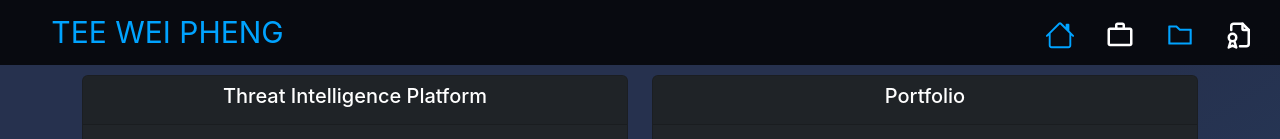
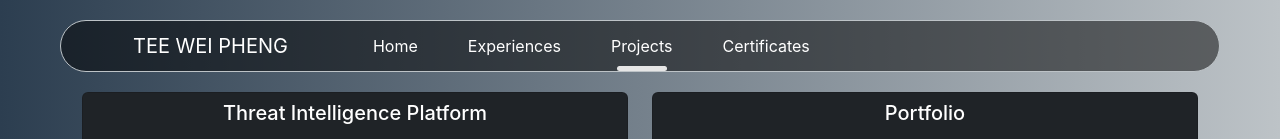
Before and after one commit to TEEWEIPHENG/Portfolio, a React (Create React App) app: page /Portfolio/projects in a window 1280 px wide. Shown: the top 139 px of the page. Built offline with nearby package versions, Linux system fonts and the light colour scheme.

Commit message:
Enhanced background and navbar

```diff
--- a/src/App.css
+++ b/src/App.css
@@ -3,7 +3,7 @@ a{
   color: #00A3FF;
 }
 a:hover{
-  color: #47d7ff;
+  color: #1461d4;
 }
 .main-bg-color{
   color: #003d6b;
--- a/src/components/Layout/index.js
+++ b/src/components/Layout/index.js
@@ -1,48 +1,23 @@
 import React from 'react';
 import './style.css';
-import {OverlayTrigger, Tooltip } from 'react-bootstrap';
+import {Navbar, Container, Button } from 'react-bootstrap';
 import {NavLink } from 'react-router-dom';
-import {MdWorkOutline} from 'react-icons/md';
-import {BsHouse}from 'react-icons/bs';
-import {AiOutlineFolder}from 'react-icons/ai';
-import {TbFileCertificate}from'react-icons/tb';
-import {introduction, contactInfo} from "../Data/data";
-import {AiOutlineWhatsApp, AiOutlineMail,AiOutlineLinkedin, AiOutlineGithub, AiOutlineShareAlt} from "react-icons/ai";
-import {CopyToClipboard} from 'react-copy-to-clipboard';
+import { introduction } from '../Data/data';
 
 function Layout() {
-  const onClick = React.useCallback(()=> {
-    alert("Copied to the clipboard! Share it to your friend now!")
-  }, [])
-  var state = {
-    value: 'https://teeweipheng.github.io/Portfolio/',
-    copied: false,
-  };
-
   return (
-    <div className='layout'>
-      <div className='float-navbar'>
-          <div className='page-name'>
-            <OverlayTrigger key="logo" placement="bottom" overlay={<Tooltip>{introduction.name}</Tooltip>}>
-              <NavLink className='navbar-item' to="/Portfolio" style={({ isActive }) => ({color: isActive ? '#00A3FF' : 'white' })}>{introduction.name}</NavLink >
-            </OverlayTrigger>
-          </div>
-          <div className='navItems'>
-            <OverlayTrigger key="Home" placement="bottom" overlay={<Tooltip>Home</Tooltip>}>
-              <NavLink className='navbar-item' to="/Portfolio" style={({ isActive }) => ({color: isActive ? '#00A3FF' : 'white' })}><BsHouse /></NavLink >
-            </OverlayTrigger>
-            <OverlayTrigger key="Experiences" placement="bottom" overlay={<Tooltip>Experiences</Tooltip>}>
-              <NavLink className='navbar-item' to="/Portfolio/experiences" style={({ isActive }) => ({color: isActive ? '#00A3FF' : 'white' })}><MdWorkOutline/></NavLink>
-            </OverlayTrigger>
-            <OverlayTrigger key="Projects" placement="bottom" overlay={<Tooltip>Projects</Tooltip>}>
-              <NavLink className='navbar-item' to="/Portfolio/projects" style={({ isActive }) => ({color: isActive ? '#00A3FF' : 'white' })}><AiOutlineFolder /></NavLink >
-            </OverlayTrigger>
-            <OverlayTrigger key="Certificates" placement="bottom" overlay={<Tooltip>Certificates</Tooltip>}>
-              <NavLink className='navbar-item' to="/Portfolio/certificates" style={({ isActive }) => ({color: isActive ? '#00A3FF' : 'white' })}><TbFileCertificate/></NavLink >
-            </OverlayTrigger>
-          </div>
-      </div>
-    </div>
+    <Navbar expand="lg" className="navbar">
+       <Container fluid>
+        <Navbar.Brand className='navbar-brand' href="/Portfolio">{introduction.name}</Navbar.Brand>
+        <Navbar.Toggle aria-controls="responsive-navbar-nav" />
+        <Navbar.Collapse id="responsive-navbar-nav">
+          <NavLink className='navbar-item' to="/Portfolio" end>Home</NavLink >
+          <NavLink className='navbar-item' to="/Portfolio/experiences" >Experiences</NavLink>
+          <NavLink className='navbar-item' to="/Portfolio/projects" >Projects</NavLink >
+          <NavLink className='navbar-item' to="/Portfolio/certificates" >Certificates</NavLink >
+        </Navbar.Collapse>
+       </Container>
+    </Navbar>
   )
 }
 
--- a/src/components/Layout/style.css
+++ b/src/components/Layout/style.css
@@ -1,19 +1,51 @@
-.float-navbar{
-    margin-bottom: 10px;
-    background-color: rgba(0, 0, 0, 0.8);
-    padding: 10px;
-    justify-content: space-between;
-    display: flex;
+.navbar{
+    background-color: rgba(0, 0, 0, 0.5);
+    padding: 5px 10px;
+    border-radius: 50px;
+    border:#bdc3c7 1px solid;
+    margin: 20px 60px;
+    justify-content: center; /* Center navbar content */
 }
 .page-name{
     width: 25%;
 }
+/* Style for Navbar.Brand */
+.navbar-brand {
+    color: white !important; /* Set default color */
+    text-decoration: none;
+    margin-left: 50px;
+    margin-right: 60px;
+}
+
 .navbar-item{
-    font-size: 30px;
     color: white;
     text-align: center;
-    margin: 0 10px;
+    margin: 0 20px;
     padding: 0 5px;
+    position: relative; /* Required for the ::after element */
+    transition: color 0.3s ease; /* Smooth color transition */
+}
+.navbar-item.active::after {
+    content: '';
+    position: absolute;
+    bottom: -13px;
+    left:  50%;
+    transform: translateX(-50%);
+    width: 70%;
+    height: 5px;
+    background-color: #e6e6e6; /* The color of the shape */
+    border-radius: 20px; /* Makes the shape rounded */
+    transition: width 0.5s ease, background-color 0.5s ease;
+}
+
+/* On hover, change the color */
+.navbar-item:hover {
+    color: #a5a5a5 !important; /* Set desired color on hover */
+}
+
+.navbar-item.active:hover::after {
+    background-color: #a5a5a5; /* Slightly darker on hover */
+    width: 90%; /* Slightly larger on hover */
 }
 
 @media only screen and (max-width: 1200px) {
--- a/src/index.css
+++ b/src/index.css
@@ -12,11 +12,11 @@ body{
 
   background: none;
 
-  color:rgb(200, 200, 200);
+  color:rgb(218, 218, 218);
   /* color: #0a480f; */
   text-align: center;
 
-  background: linear-gradient(to bottom right, #26314e,  #26314e,#23446a);
+  background: linear-gradient(to right,#2c3e50,  #bdc3c7);
   background-repeat: no-repeat;
   background-size: cover;
   background-position: center;
```
Also changed, not shown: src/assets/logo/logo.png (renamed from src/assets/profileImage2.png).
